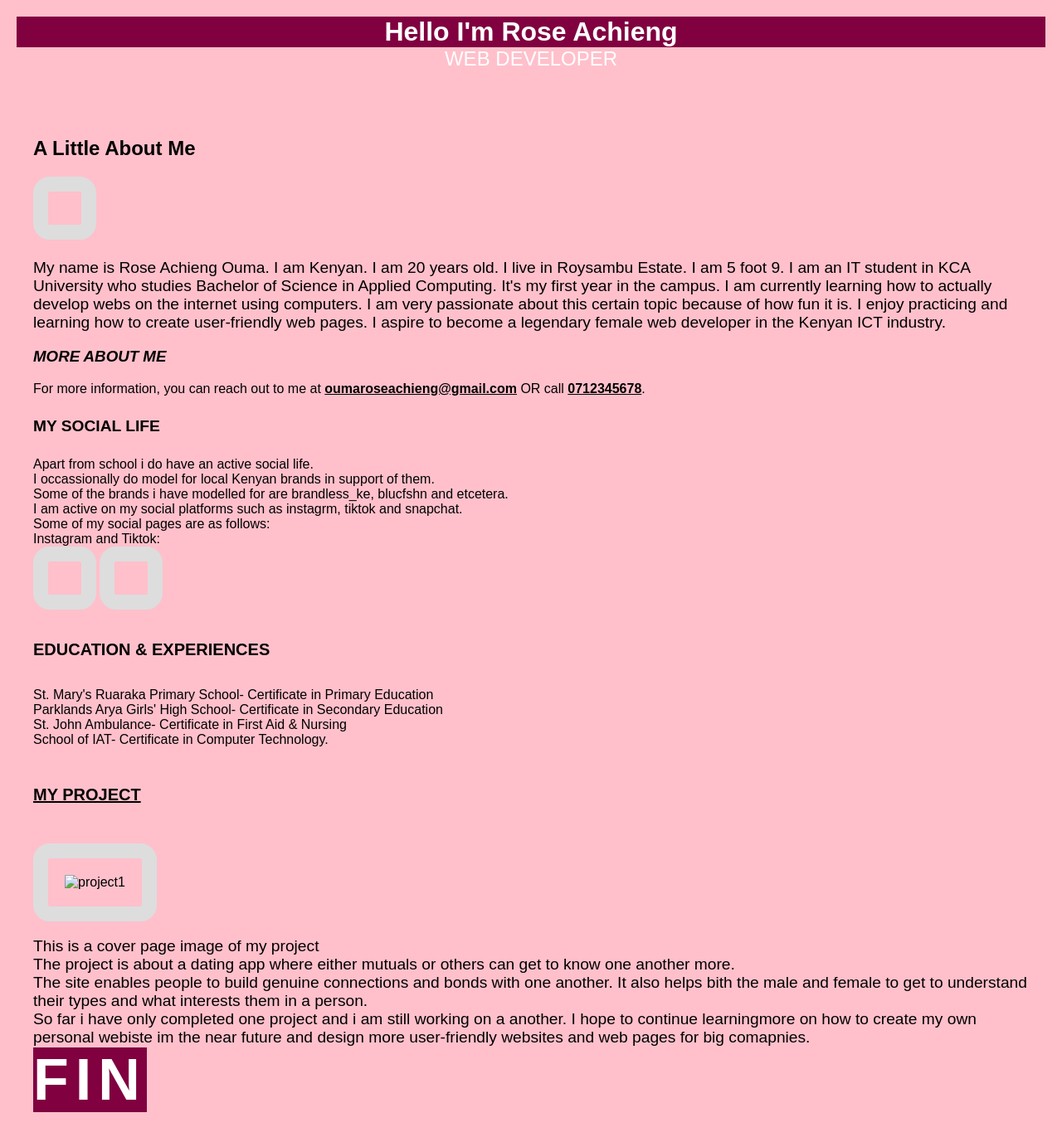
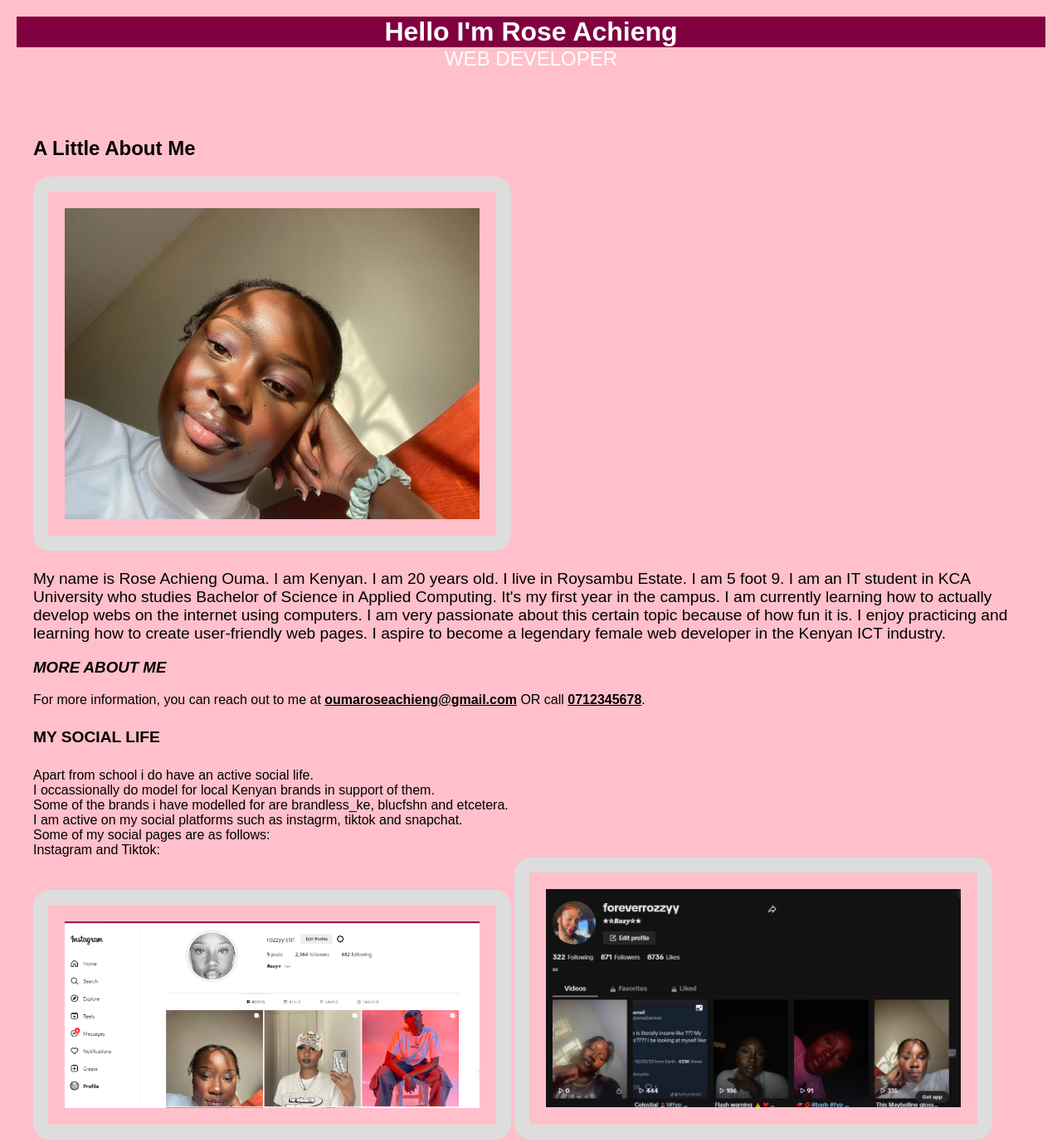
Before and after one commit to RoseAchiengOuma/CAT_Project_RoseAchieng, a plain HTML site: page index.html in a window 1280 px wide. Shown: the top 1377 px of the page at 83% size. Drawn offline with Linux system fonts and the light colour scheme.

Commit message:
Update index.html

```diff
--- a/index.html
+++ b/index.html
@@ -14,7 +14,7 @@
 
     <section id="about">
 <h2><b>A Little About Me</b></h2>
-<img src="IMAGES/WhatsApp Image 2023-11-01 at 18.09.40_9c30cf7c.jpg" alt="">
+<img src="WhatsApp Image 2023-11-01 at 18.09.40_9c30cf7c.jpg" alt="">
 <p>
     My name is Rose Achieng Ouma.
     I am Kenyan.
@@ -42,10 +42,10 @@ Some of my social pages are as follows:<br>
 
 Instagram and Tiktok:<br>
 
-<img src="IMAGES/instagrampage1.PNG" alt="">
+<img src="instagrampage1.PNG" alt="">
 
 
-<img src="IMAGES/tiktokpage2.PNG" alt="">
+<img src="tiktokpage2.PNG" alt="">
 
 <h5><b>EDUCATION & EXPERIENCES</b></h5>
 St. Mary's Ruaraka Primary School- Certificate in Primary Education<br>
@@ -56,7 +56,7 @@ School of IAT- Certificate in Computer Technology.
 <h6><b><u>MY PROJECT</u></b></h6>
 
 <div class="project">
-    <img src="IMAGES/project1.PNG" alt="project1"> <br>
+    <img src="project1.PNG" alt="project1"> <br>
 
     <p>This is a cover page image of my project<br>
         The project is about a dating app where either mutuals or
```
